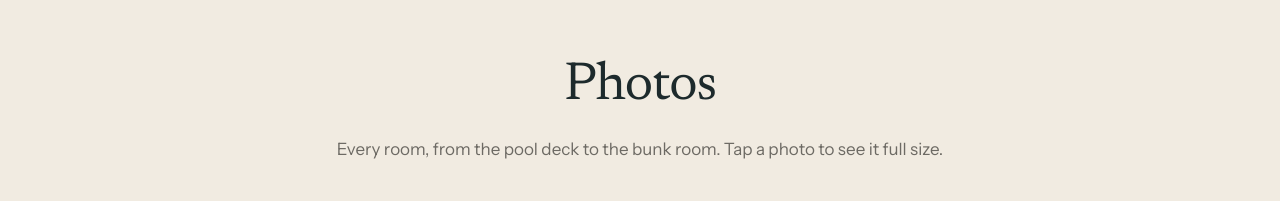
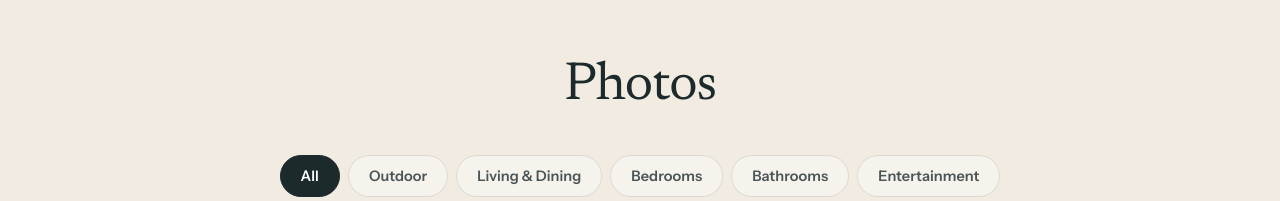
Before and after one commit to elijahcreates/Luxury-villa-website, a website: page index.html in a window 1280 px wide. Shown: the part 2420-2621 px from the top of the page. Drawn offline with Linux system fonts and the light colour scheme.

Commit message:
Remove gallery intro line

```diff
--- a/index.html
+++ b/index.html
@@ -156,7 +156,6 @@
   <div class="container">
     <div class="section-head reveal">
       <h2 class="display center">Photos</h2>
-      <p class="section-intro">Every room, from the pool deck to the bunk room. Tap a photo to see it full size.</p>
     </div>
 
     <div class="gallery-filters reveal" role="tablist" aria-label="Filter photos">
```
